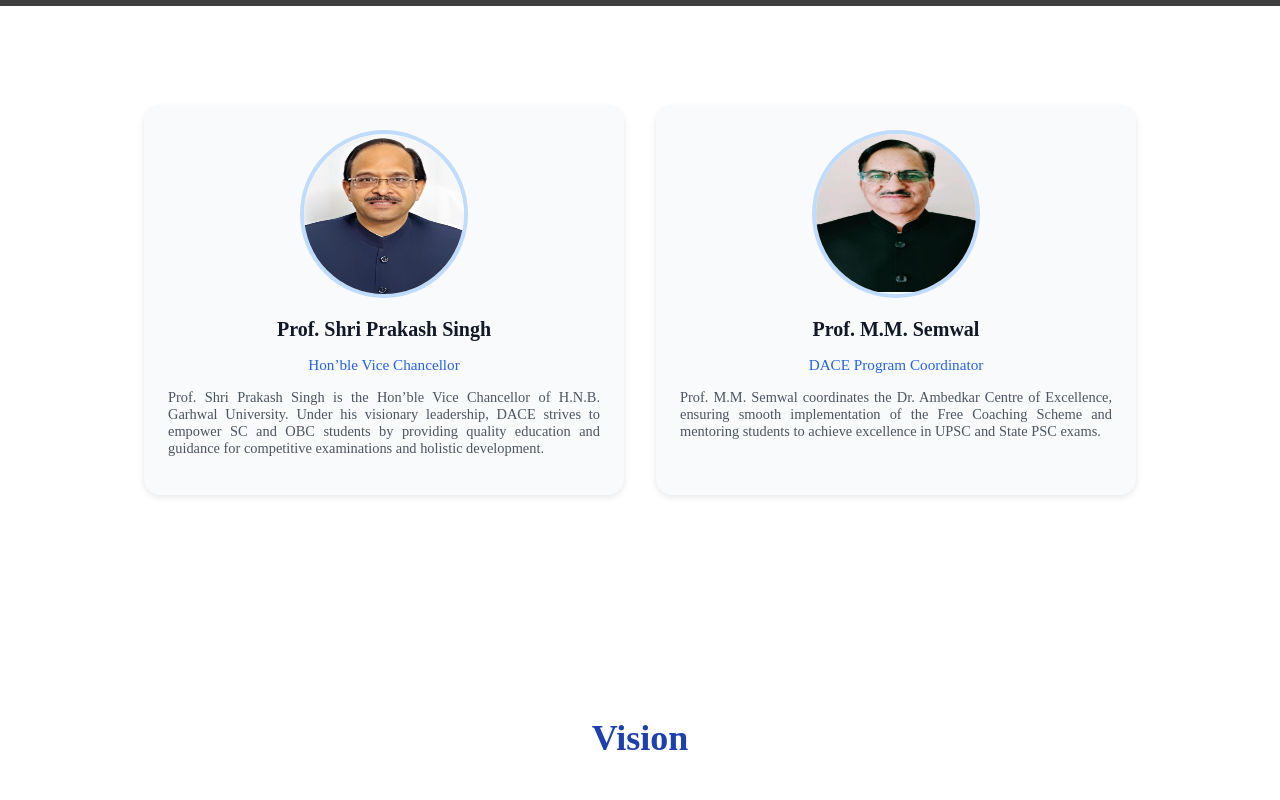
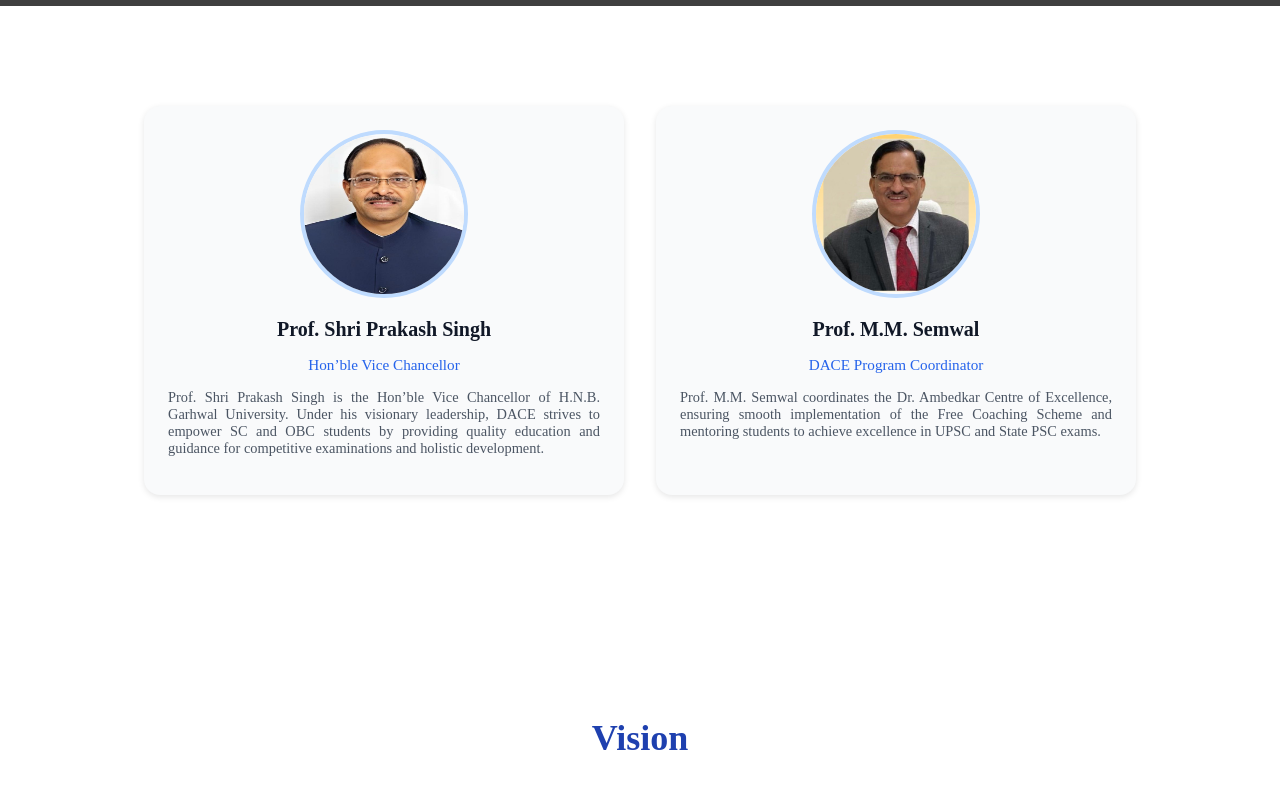
Before and after one commit to Suraj-Kumar83/DACE-Profile, a Next.js app in the folder dace-website/: page / in a window 1280 px wide. Shown: the part 840-1640 px from the top of the page. Built offline with nearby package versions, Linux system fonts and the light colour scheme; grey boxes are pictures that could not be loaded.

Commit message:
update image2

```diff
--- a/dace-website/src/app/components/Footer.js
+++ b/dace-website/src/app/components/Footer.js
@@ -75,9 +75,7 @@ export default function Footer() {
       {/* Bottom Bar */}
       <div className={styles.bottomBar}>
         © {new Date().getFullYear()} Dr. Ambedkar Centre of Excellence, HNBGU. All rights reserved. <br />
-        <span className={styles.designBy}>
-              Designed by <a href="https://my-portfolio-ebon-three-20.vercel.app/" target="_blank" rel="noopener noreferrer">  Suraj Kumar  </a>  under the guidance of <a href="https://www.linkedin.com/in/varun-barthwal-623876202/?utm_source=share&utm_campaign=share_via&utm_content=profile&utm_medium=android_app" target="_blank" rel="noopener noreferrer">Dr. Varun Barthwal </a>
-        </span>
+
       </div>
     </footer>
   );
--- a/dace-website/src/app/components/Leader.js
+++ b/dace-website/src/app/components/Leader.js
@@ -31,7 +31,7 @@ export default function LeadershipSection() {
         <div className={styles.card}>
           <div className={styles.imageWrapper}>
             <Image
-              src="/Picture13.png" // place in /public
+              src="/Picture13.jpg" // place in /public
               alt="DACE Coordinator"
               fill
               sizes="(max-width:768px) 100vw, (max-width:1200px) 50vw, 33vw"
```
Also changed, not shown: dace-website/public/Picture13.jpg (added), dace-website/public/Picture13.png (deleted).
